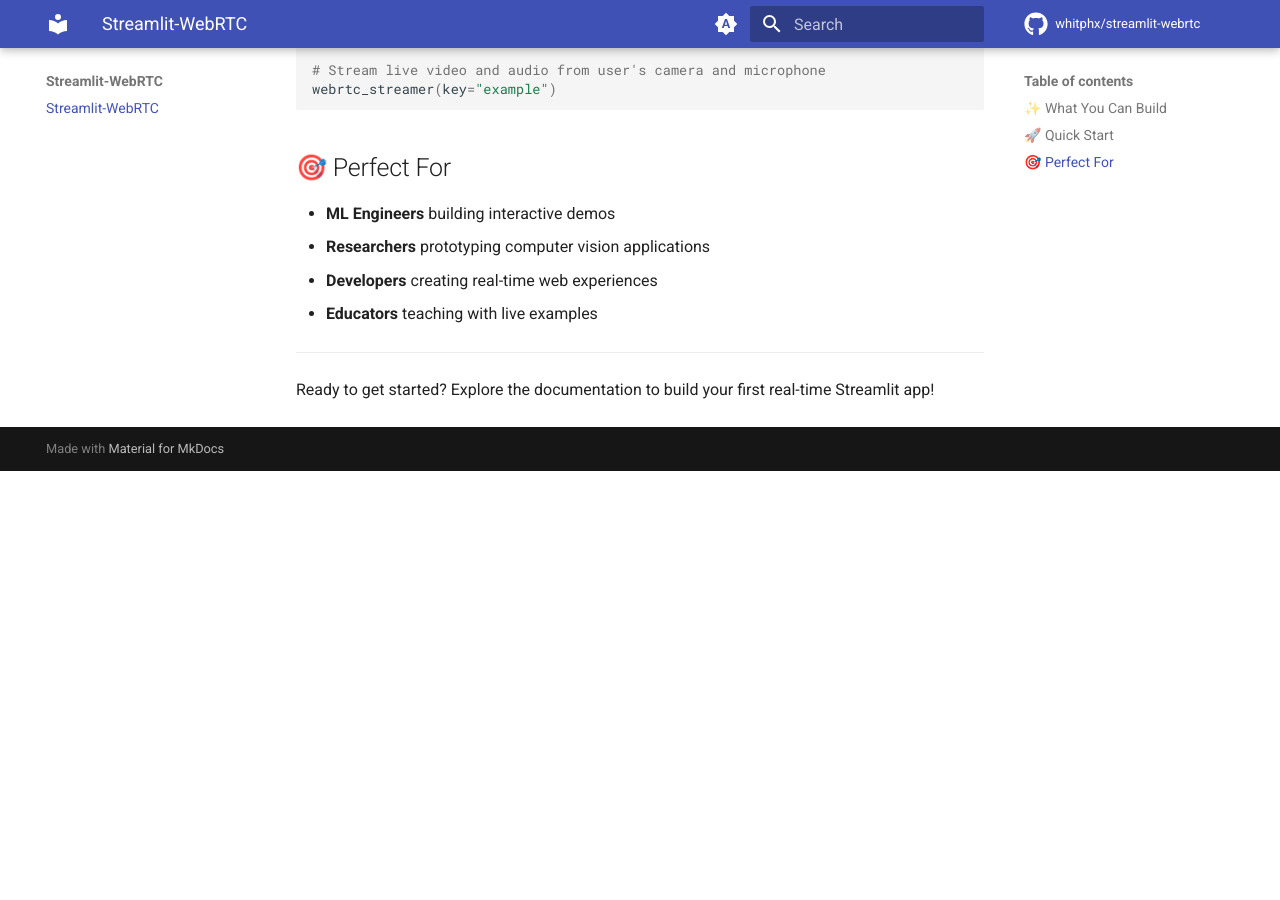
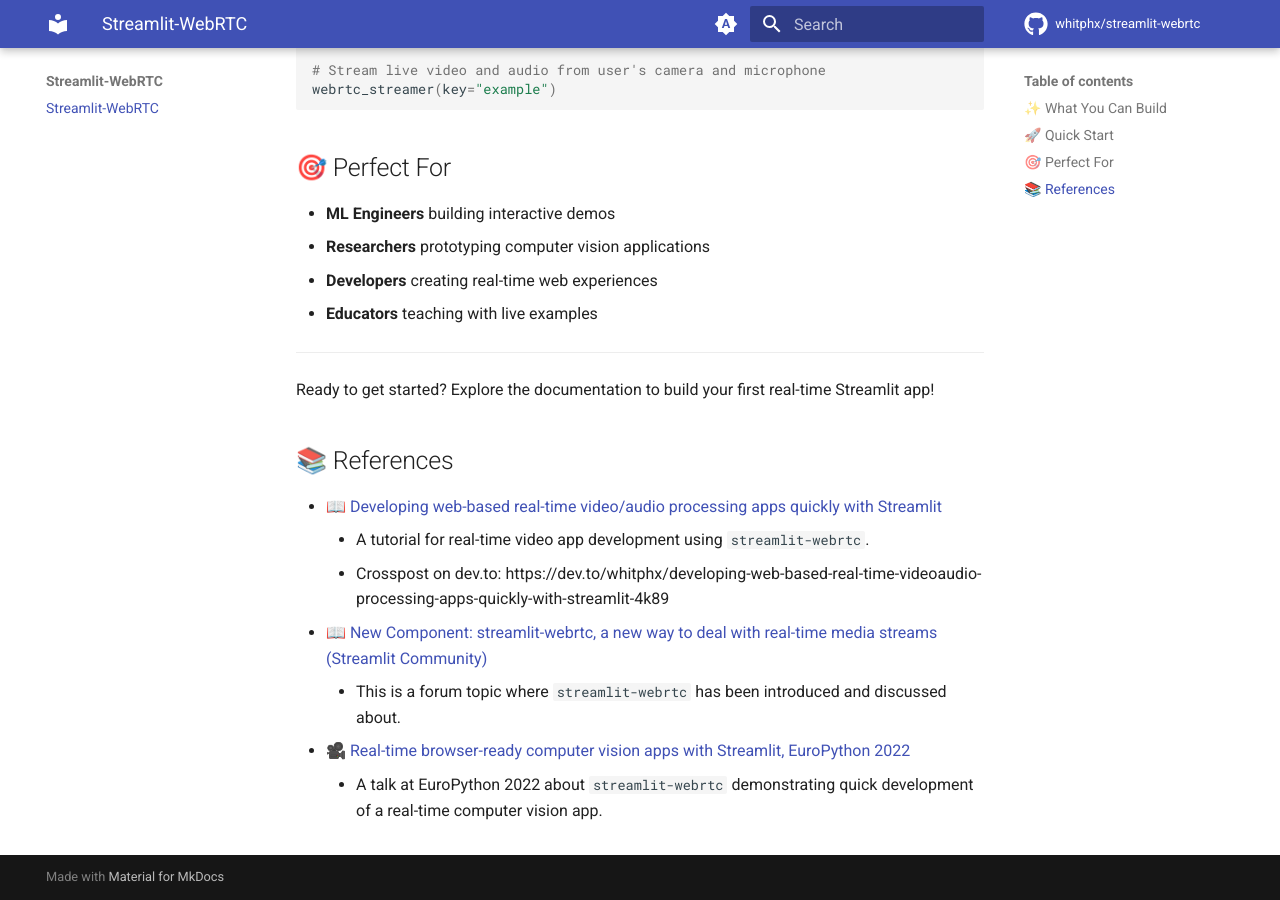
Before and after one commit to whitphx/streamlit-webrtc, an MkDocs documentation site: the page built from docs/index.md, in a window 1280 px wide and 900 px high, scrolled down 670 px. Built offline with MkDocs 1.6.1 and Material for MkDocs 9.7.7, drawn with Linux system fonts in a browser that asks for light colours; comment, search, counter and statistics services are not loaded; before the commit the page ends 1141 px from its top, so only the background shows below that.

Commit message:
add references

```diff
--- a/docs/index.md
+++ b/docs/index.md
@@ -27,3 +27,13 @@
 ---
 
 Ready to get started? Explore the documentation to build your first real-time Streamlit app!
+
+## 📚 References
+
+* [📖 Developing web-based real-time video/audio processing apps quickly with Streamlit](https://www.whitphx.info/posts/20211231-streamlit-webrtc-video-app-tutorial/)
+    * A tutorial for real-time video app development using `streamlit-webrtc`.
+    * Crosspost on dev.to: https://dev.to/whitphx/developing-web-based-real-time-videoaudio-processing-apps-quickly-with-streamlit-4k89
+* [📖 New Component: streamlit-webrtc, a new way to deal with real-time media streams (Streamlit Community)](https://discuss.streamlit.io/t/new-component-streamlit-webrtc-a-new-way-to-deal-with-real-time-media-streams/8669)
+    * This is a forum topic where `streamlit-webrtc` has been introduced and discussed about.
+* [🎥 Real-time browser-ready computer vision apps with Streamlit, EuroPython 2022](https://www.youtube.com/watch?v=D4F6GKaoLns)
+    * A talk at EuroPython 2022 about `streamlit-webrtc` demonstrating quick development of a real-time computer vision app.
```
Also changed, not shown: README.md (+4 -3 lines).
